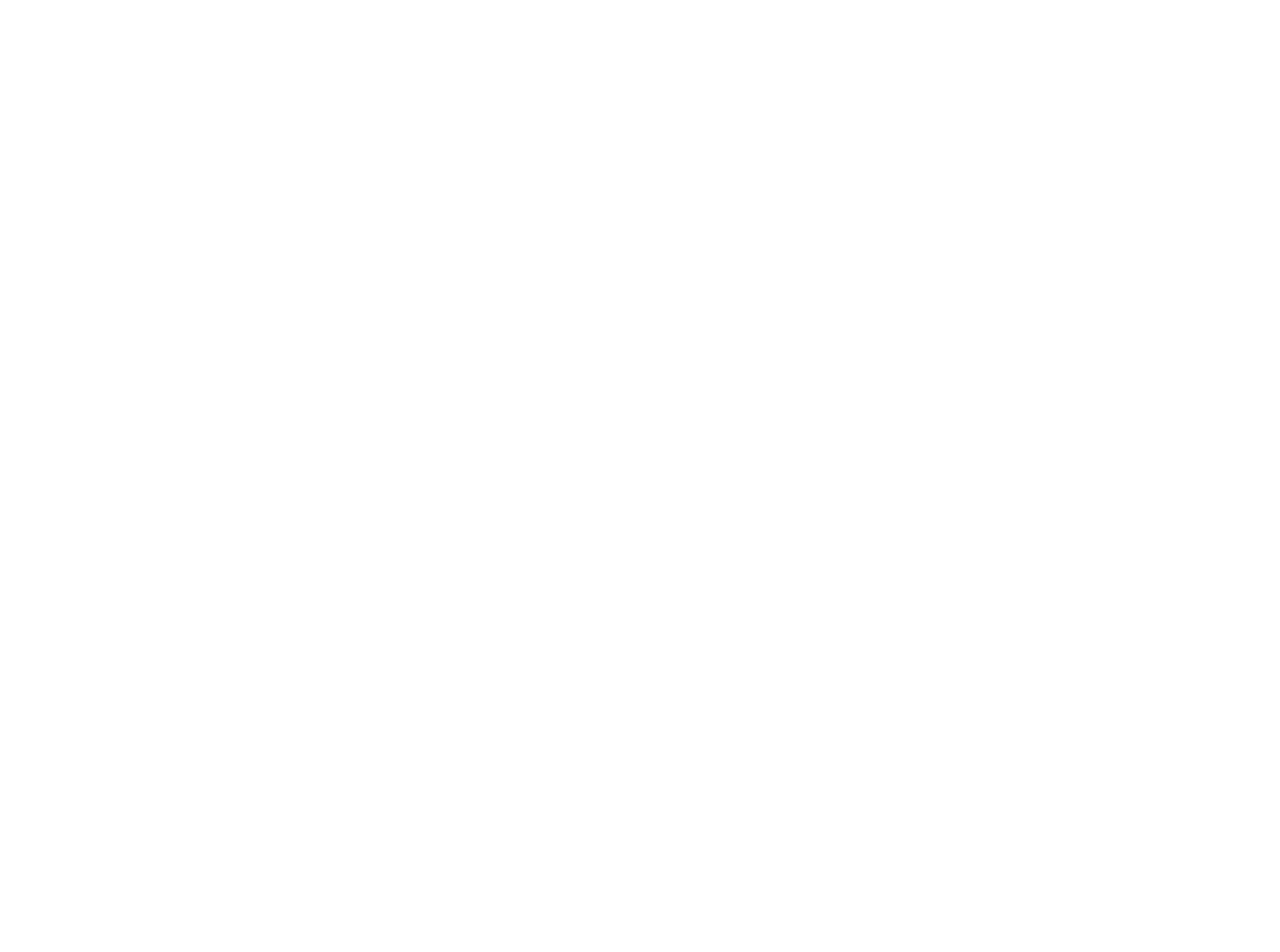
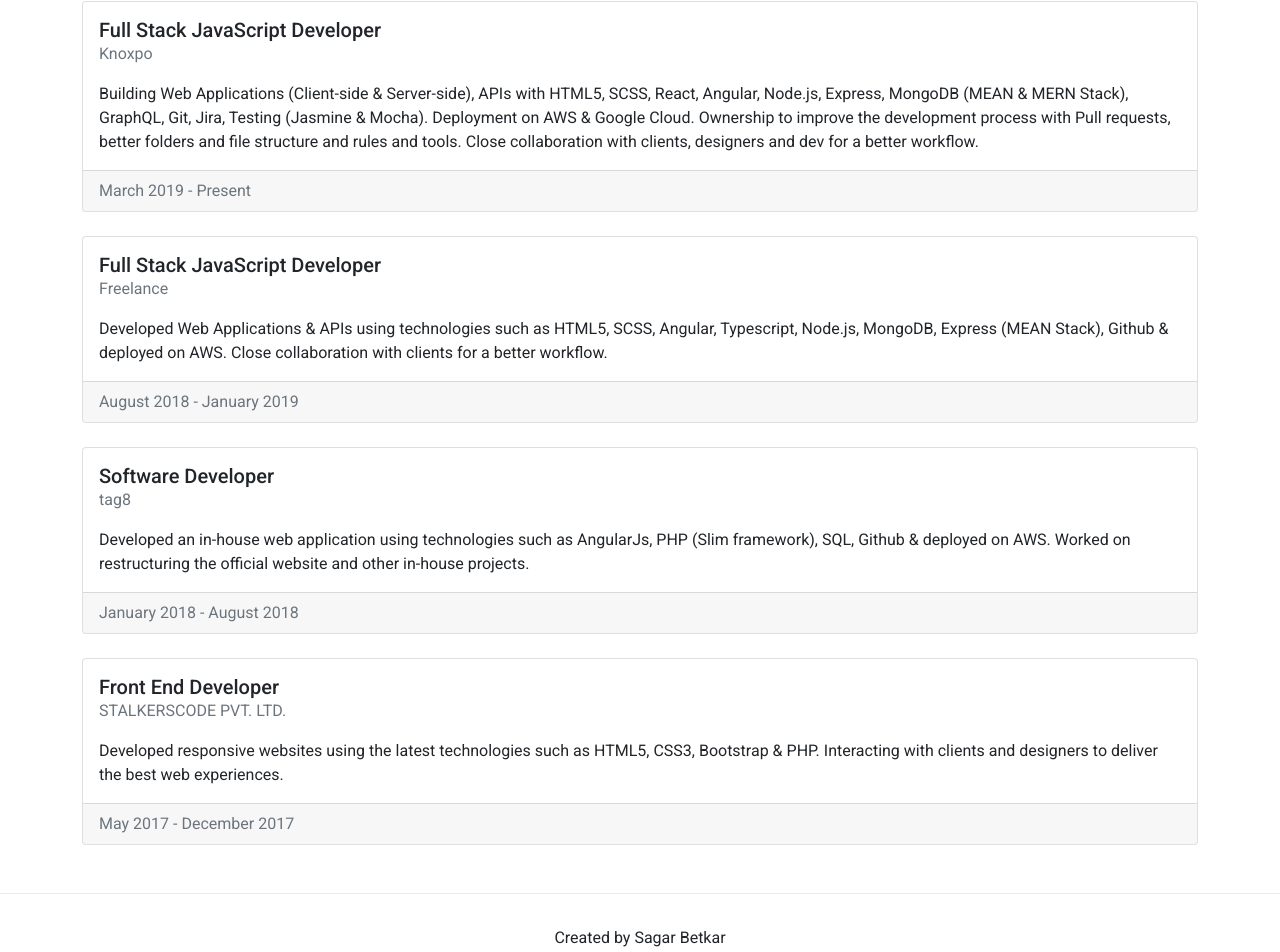
Before and after one commit to sagarbetkar/resume_v2, a Next.js app: page / in a window 1280 px wide. Shown: the part 795-1747 px from the top of the page. Before the commit the page ends 800 px from the top, so only its background shows below. Built offline with nearby package versions, Linux system fonts and the light colour scheme.

Commit message:
Added Experience Data in experience.js

```diff
--- /dev/null
+++ b/components/Experience.js
@@ -0,0 +1,49 @@
+import React from 'react'
+import { Card, Container } from 'react-bootstrap'
+
+const expData = [
+    {
+        jobTitle: "Full Stack JavaScript Developer",
+        companyName: "Knoxpo",
+        Duration: "March 2019 - Present",
+        workDescription: "Building Web Applications (Client-side & Server-side), APIs with HTML5, SCSS, React, Angular, Node.js, Express, MongoDB (MEAN & MERN Stack), GraphQL, Git, Jira, Testing (Jasmine & Mocha). Deployment on AWS & Google Cloud. Ownership to improve the development process with Pull requests, better folders and file structure and rules and tools. Close collaboration with clients, designers and dev for a better workflow."
+    },
+    {
+        jobTitle: "Full Stack JavaScript Developer",
+        companyName: "Freelance",
+        Duration: "August 2018 - January 2019",
+        workDescription: "Developed Web Applications & APIs using technologies such as HTML5, SCSS, Angular, Typescript, Node.js, MongoDB, Express (MEAN Stack), Github & deployed on AWS. Close collaboration with clients for a better workflow."
+    },
+    {
+        jobTitle: "Software Developer",
+        companyName: "tag8",
+        Duration: "January 2018 - August 2018",
+        workDescription: "Developed an in-house web application using technologies such as AngularJs, PHP (Slim framework), SQL, Github & deployed on AWS. Worked on restructuring the official website and other in-house projects."
+    },
+    {
+        jobTitle: "Front End Developer",
+        companyName: "STALKERSCODE PVT. LTD.",
+        Duration: "May 2017 - December 2017",
+        workDescription: "Developed responsive websites using the latest technologies such as HTML5, CSS3, Bootstrap & PHP. Interacting with clients and designers to deliver the best web experiences."
+    }
+]
+
+function Experience() {
+    return (
+        <Container className="py-4" id="experience">
+            <h2 className="mb-4">Experience</h2>
+            {expData.map((e, index) => (
+                <Card className="mb-4" key={index}>
+                    <Card.Body>
+                        <Card.Title className="mb-0">{e.jobTitle}</Card.Title>
+                        <Card.Text className="text-muted">{e.companyName}</Card.Text>
+                        <Card.Text>{e.workDescription}</Card.Text>
+                    </Card.Body>
+                    <Card.Footer className="text-muted">{e.Duration}</Card.Footer>
+                </Card>
+            ))}
+        </Container>
+    )
+}
+
+export default Experience
--- a/components/Header.js
+++ b/components/Header.js
@@ -13,6 +13,7 @@
                     <Navbar.Toggle aria-controls="responsive-navbar-nav" />
                     <Navbar.Collapse id="responsive-navbar-nav">
                         <Nav className="ms-auto">
+                            <Nav.Link href="#experience">Experience</Nav.Link>
                             <Nav.Link href="/Sagar-Betkar-Resume.pdf" target="_blank">Resumé</Nav.Link>
                         </Nav>
                     </Navbar.Collapse>
--- a/pages/index.js
+++ b/pages/index.js
@@ -1,5 +1,6 @@
 import Head from 'next/head'
 import { Container } from 'react-bootstrap'
+import Experience from '../components/Experience'
 import Footer from '../components/Footer'
 import Header from '../components/Header'
 import Profile from '../components/Profile'
@@ -22,6 +23,7 @@
       </Head>
       <Header />
       <Profile />
+      <Experience />
       <Footer />
     </Container>
   )
```
